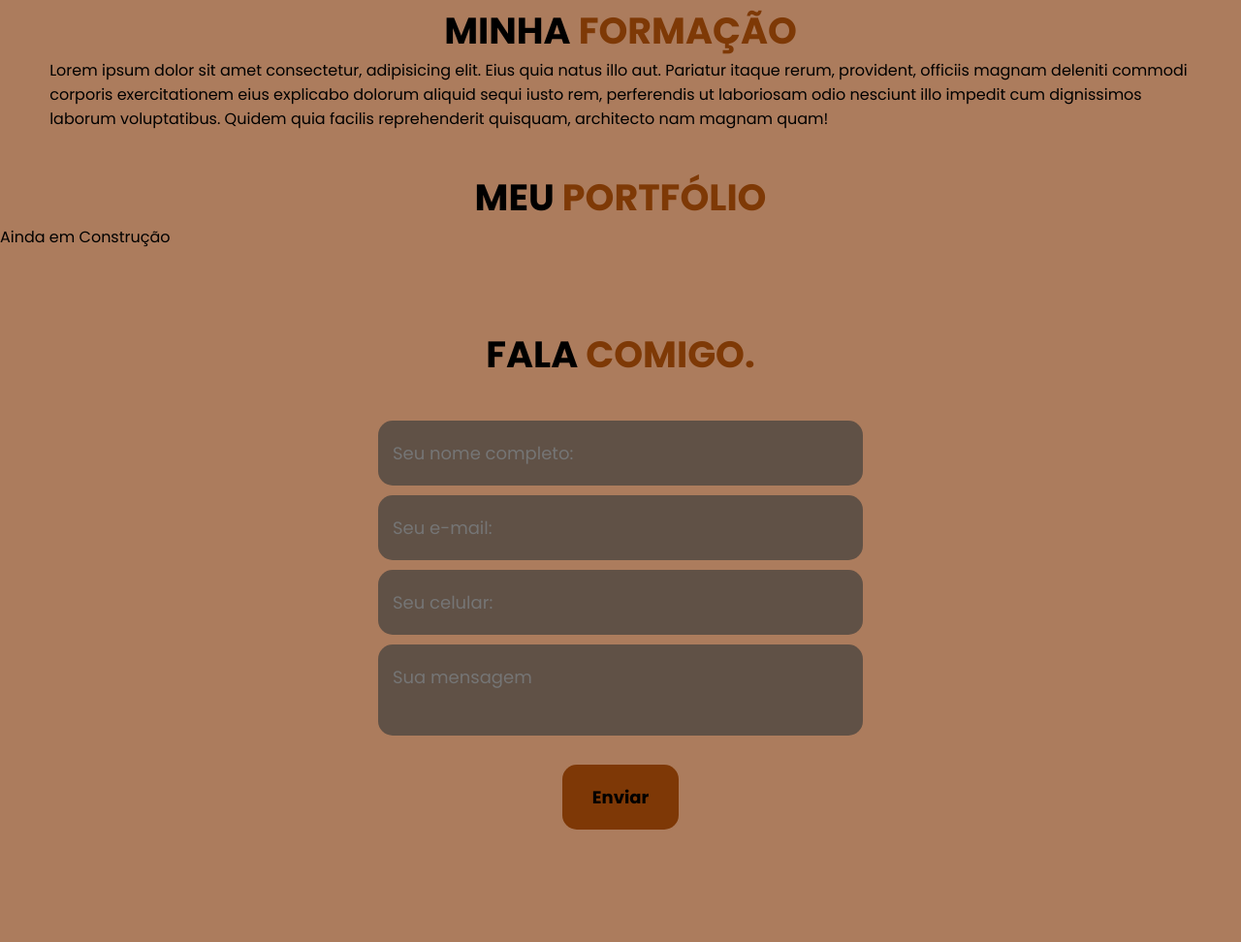
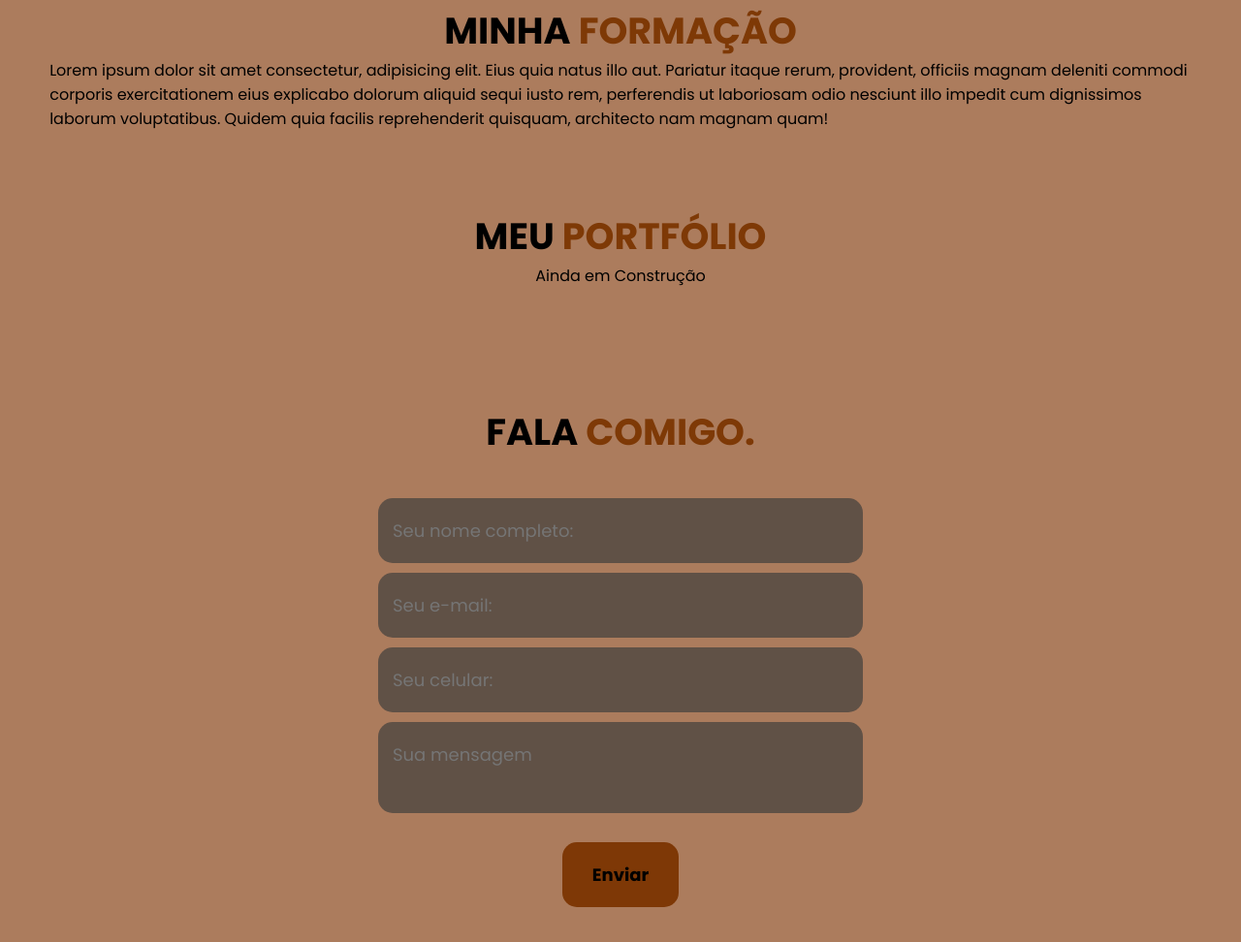
Before and after one commit to WakCHaKal/Cx7h, a plain HTML site: page index.html in a window 1280 px wide. Shown: the part 1123-2095 px from the top of the page at 97% size. Before the commit the page ends 2059 px from the top, so only its background shows below. Drawn offline with Linux system fonts and the light colour scheme.

Commit message:
Add files via upload

```diff
--- a/style.css
+++ b/style.css
@@ -151,11 +151,11 @@ section.formação{
 
 /* ESTILO PORTFOLIO */
 
-section.portfolio{
+section.Portfólio{
     padding: 40px 4%;
 }
 
-section.portflio .flex{
+section.Portfólio .flex{
     align-items: center;
     justify-content: center;
     gap: 90px;
```
